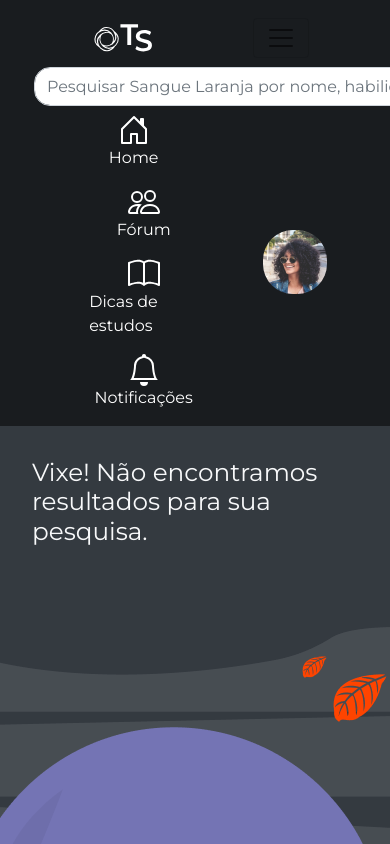
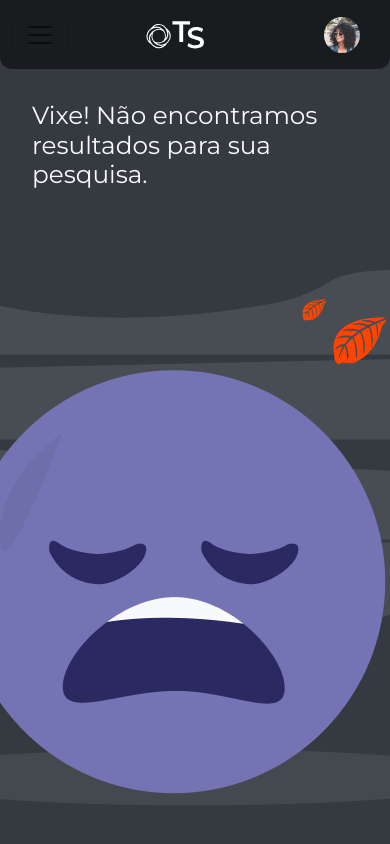
Before and after one commit to Squad2-FCamara/hackathon-squad2-frontend, a React (Vite) app: page /results in a window 390 px wide. Shown: the top 844 px of the page. Built offline with nearby package versions, Linux system fonts and the light colour scheme.

Commit message:
Header responsive. CapatalizeText movido para pasta utils.

```diff
--- a/src/components/Appointments/index.tsx
+++ b/src/components/Appointments/index.tsx
@@ -1,7 +1,7 @@
 import { Button, Card } from "react-bootstrap";
 import { useQuery } from "react-query";
 import api from "../../services/api";
-import capitalizeText from "../../services/capitalizeText";
+import capitalizeText from "../../utils/capitalizeText";
 import styles from "./styles.module.scss";
 import empty from "../../img/schedules-empty.svg";
 import { formatDay } from "../../utils/formatDay";
--- a/src/components/Header/index.tsx
+++ b/src/components/Header/index.tsx
@@ -1,12 +1,11 @@
 import { useContext } from "react"
-import { Nav, Navbar, Image, Form, FormControl } from "react-bootstrap"
+import { Nav, Navbar, Image, Form, FormControl, Container } from "react-bootstrap"
 import { NavLink, useNavigate } from "react-router-dom"
 import { SearchContext } from "../../context/SearchContext"
 import { Bell, Book, HouseDoor, People, Search } from "react-bootstrap-icons"
 import styles from "./styles.module.scss"
 import persona from "../../img/eduarda.jpg"
 import logo from "../../img/logo.svg"
-import NavbarToggle from "react-bootstrap/esm/NavbarToggle"
 
 export function Header() {
     const { getSearchResult } = useContext(SearchContext);
@@ -34,9 +33,16 @@ export function Header() {
 
     return (
         <header className={styles.header}>
-            <Navbar collapseOnSelect expand="sm" className={styles.navbar} >
-                <NavLink to={"/"}><img src={logo} /></NavLink>
-                <NavbarToggle aria-controls="responsive-navbar-nav" />
+            <Navbar expand="md" className={styles.navbar}>
+                <Container>
+                    <Navbar.Brand>
+                        <NavLink to={"/"}><img src={logo} className={styles.logo} /></NavLink>
+                    </Navbar.Brand>
+                    <Navbar.Brand className={styles.wrapperPhoto}>
+                        <Image src={persona} className={styles.photo} alt="Foto de perfil do usuário logado" />
+                    </Navbar.Brand>
+                    <Navbar.Toggle aria-controls="basic-navbar-nav" className={styles.toggle} />
+                    <Navbar.Collapse id="basic-navbar-nav" className={styles.collapse}>
                         <Form onSubmit={handleSubmit} className={styles.form}>
                             <FormControl
                                 type="search"
@@ -52,29 +58,26 @@ export function Header() {
                                 to={"/"}
                                 style={({ isActive }) => isActive ? activeStyle : deactivateStyle}>
                                 <HouseDoor
-                            className={styles.houseDoor}
-                            style={{ fontSize: '2rem' }}
+                                    className={styles.icons}
                                     aria-label="Página Inicial " />Home
                             </NavLink>
                             <NavLink to={"/"}>
-                        <People className={styles.people}
-                            style={{ fontSize: '2rem' }}
+                                <People className={styles.icons}
                                     aria-label="Fórum" />Fórum
                             </NavLink>
                             <NavLink to={"/"}>
                                 <Book
-                            className={styles.book}
-                            style={{ fontSize: '2rem' }}
-                            aria-label="Dicas de estudo" />Dicas de estudos
+                                    className={styles.icons}
+                                    aria-label="Dicas de estudo" />Guia de estudos
                             </NavLink>
                             <NavLink to={"/"}>
                                 <Bell
-                            className={styles.bell}
-                            style={{ fontSize: '2rem' }}
+                                    className={styles.icons}
                                     aria-label="Notificações" />Notificações
                             </NavLink>
                         </Nav>
-                <Image src={persona} className={styles.photo} alt="Foto de perfil do usuário logado" />
+                    </Navbar.Collapse>
+                </Container>
             </Navbar>
         </header>
     )
--- a/src/components/Header/styles.module.scss
+++ b/src/components/Header/styles.module.scss
@@ -1,6 +1,7 @@
 .header {
   display: flex;
   justify-content: center;
+  align-items: center;
   background: var(--background);
   position: sticky;
   width: 100%;
@@ -9,39 +10,52 @@
   padding-left: 1rem;
   padding-right: 1rem;
 
-  a {
-    display: flex;
-    flex-direction: column;
-    align-items: center;
-    padding: 0.5rem;
-    text-decoration: none;
-    color: var(--white)
-  }
-
   .navbar {
-    width: 90%;
+    width: 100%;
     display: flex;
     justify-content: space-around;
     align-items: center;
+
+    .logo {
+      margin-right: 1.875rem;
+    }
+
+    .wrapperPhoto {
+      order: 1;
+
+      .photo {
+        padding: 0.125rem;
+        border-radius: 2rem;
+        width: 3.875rem;
+        height: 3.875rem;
+      }
+    }
   }
 
   .navList {
     display: flex;
     justify-content: space-between;
     align-items: center;
-    width: 45%;
+    width: 78%;
+    margin-left: 1.875rem;
+    margin-right: 1.875rem;
+
+    a {
+      display: flex;
+      flex-direction: column;
+      align-items: center;
+      padding: 0.5rem;
+      text-decoration: none;
+      color: var(--white)
+    }
+
+    .icons {
+      font-size: 1rem;
+    }
   }
 
   .navList>*+* {
     margin-left: 1.25rem;
-
-  }
-
-  .photo {
-    padding: 0.125rem;
-    border-radius: 2rem;
-    width: 4.25rem;
-    height: 4.25rem;
   }
 }
 
@@ -50,10 +64,10 @@
   flex-direction: row;
   align-items: center;
   position: relative;
+  width: 70%;
 
   .inputBox {
     height: 2.421rem;
-    width: 32.813rem;
     padding-right: 2.2rem;
     box-sizing: border-box;
     border: 1.05px solid var(--gray-400);
@@ -62,3 +76,60 @@
   }
 
 }
+
+@media(max-width: 390px) {
+  .header {
+    display: flex;
+    align-content: center;
+    justify-content: center;
+    padding: 0;
+    border-bottom-left-radius: .75rem;
+    border-bottom-right-radius: .75rem;
+
+    .navbar {
+      width: 100%;
+
+      .toggle {
+        order: -1;
+      }
+
+      .wrapperPhoto {
+        order: 0;
+
+        .photo {
+          width: 2.5rem;
+          height: 2.5rem;
+        }
+      }
+
+      .form {
+        width: 100%;
+
+        .inputBox {
+          font-size: .7rem
+        }
+      }
+
+      .navList {
+        flex-direction: column;
+        align-items: flex-start;
+        flex-wrap: wrap;
+        width: 100%;
+        margin-left: 0;
+        margin-right: 0;
+
+        > * + * {
+          margin-left: 0;
+        }
+
+        a {
+          flex-direction: row;
+
+          svg {
+            margin-right: 0.6rem;
+          }
+        }
+      }
+    }
+  }
+}
--- a/src/components/SearchResults/index.tsx
+++ b/src/components/SearchResults/index.tsx
@@ -1,7 +1,7 @@
 import { useContext } from 'react'
 import { Button, Card, Col, Row } from 'react-bootstrap'
 import { Link } from 'react-router-dom'
-import capitalizeText from '../../services/capitalizeText'
+import capitalizeText from '../../utils/capitalizeText'
 import { SearchContext } from '../../context/SearchContext'
 import styles from './styles.module.scss'
 import error from '../../img/error.png'
--- a/src/main.tsx
+++ b/src/main.tsx
@@ -11,10 +11,9 @@ import { SearchProvider } from './context/SearchContext';
 axe(React, ReactDOM, 1000);
 
 ReactDOM.render(
-  <React.StrictMode>
+
     <SearchProvider>
       <App />
-    </SearchProvider>
-  </React.StrictMode>,
+    </SearchProvider>,
   document.getElementById('root')
 )
```
Also changed, not shown: src/utils/capitalizeText.tsx (renamed from src/services/capitalizeText.tsx). Lines whose indentation alone changed are shown as unchanged.
